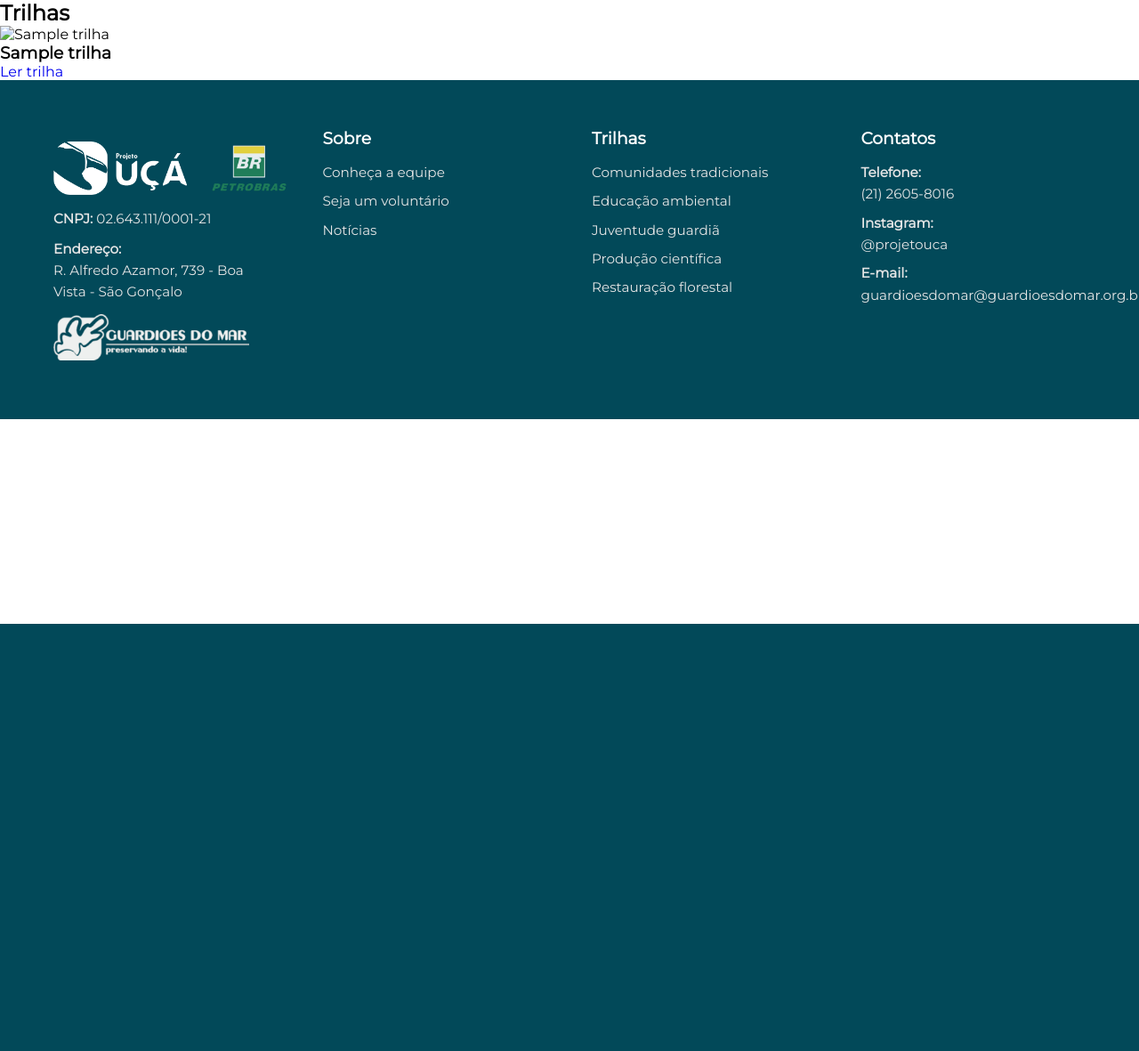
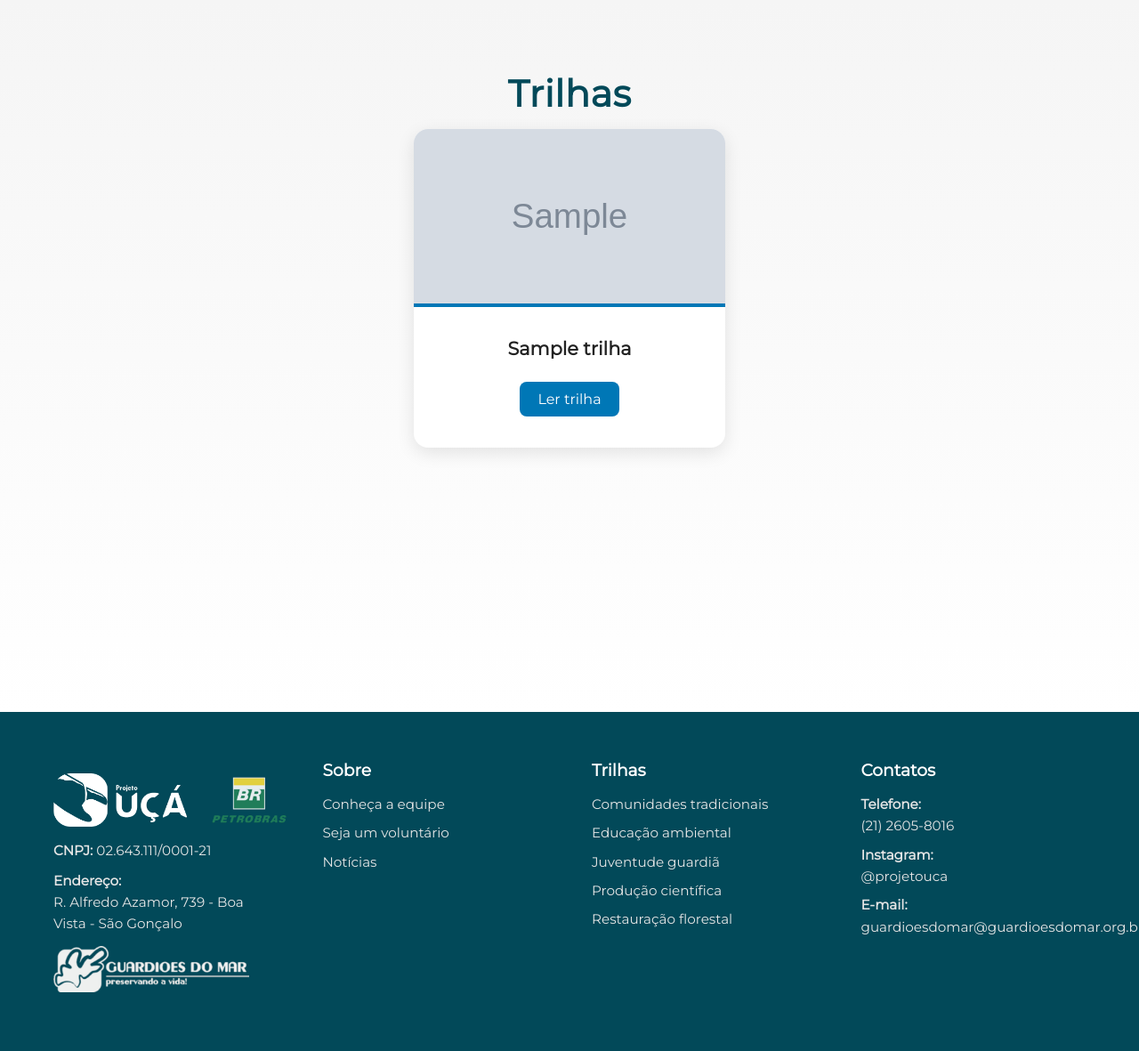
Before and after one commit to renankling/projetoONG, a Django app: page /trilhas/ in a window 1280 px wide. Shown: the part 99-1280 px from the top of the page at 89% size. Before the commit the page ends 800 px from the top, so only its background shows below. Run offline with Django 5.2, Linux system fonts and the light colour scheme; tables that the repository leaves empty hold one stand-in row (values such as "Sample post"); grey boxes marked "Sample" are stand-in pictures.

Commit message:
ligando o banco com as paginas

```diff
--- a/siteuca/static/css/trilha/trilha.css
+++ b/siteuca/static/css/trilha/trilha.css
@@ -1,104 +1,110 @@
-.trilhas-banner {
-  position: relative;
-  background: url("../../img/mangue-banner.jpg") center/cover no-repeat;
-  height: 60vh;
-  display: flex;
-  justify-content: center;
-  align-items: center;
-  color: #fff;
+.trilhas-section {
+  padding: 80px 5%;
+  background: linear-gradient(180deg, #f5f5f5 0%, #ffffff 100%);
   text-align: center;
+  min-height: 100vh;
+  animation: fadeIn 0.5s ease-in-out;
 }
 
-.trilhas-banner .overlay {
-  position: absolute;
-  inset: 0;
-  background: rgba(0, 0, 0, 0.5);
+.container-trilhas {
+  max-width: 1200px;
+  margin: 0 auto;
 }
 
-.trilhas-banner .banner-conteudo {
-  position: relative;
-  max-width: 800px;
-  padding: 20px;
+.titulo-trilhas {
+  font-size: 2.6rem;
+  color: #024959;
+  margin-bottom: 15px;
+  letter-spacing: 0.5px;
 }
 
-.trilhas-banner h1 {
-  font-size: 2.8em;
-  margin-bottom: 10px;
+/* GRID DE TRILHAS */
+.grid-trilhas {
+  display: grid;
+  grid-template-columns: repeat(auto-fit, minmax(280px, 1fr));
+  gap: 30px;
+  justify-items: center;
 }
 
-.trilhas-lista {
-  display: flex;
-  flex-wrap: wrap;
-  justify-content: center;
-  gap: 30px;
-  padding: 60px 20px;
+/* CARD DE CADA TRILHA */
+.card-trilha {
+  background: #fff;
+  border-radius: 16px;
+  box-shadow: 0 6px 20px rgba(0, 0, 0, 0.1);
+  overflow: hidden;
+  width: 100%;
+  max-width: 350px;
+  transition: all 0.3s ease;
+  text-align: center;
+  padding-bottom: 20px;
 }
 
-.trilha-card {
-  background: #fff;
-  border-radius: 20px;
-  overflow: hidden;
-  width: 320px;
-  box-shadow: 0 6px 16px rgba(0, 0, 0, 0.15);
-  transition: transform 0.3s ease, box-shadow 0.3s ease;
+.card-trilha:hover {
+  transform: translateY(-8px);
+  box-shadow: 0 10px 25px rgba(0, 0, 0, 0.15);
 }
 
-.trilha-card:hover {
-  transform: translateY(-8px);
-  box-shadow: 0 10px 22px rgba(0, 0, 0, 0.2);
+/* IMAGEM */
+.trilha-imagem img {
+  width: 100%;
+  height: 200px;
+  object-fit: cover;
+  border-bottom: 4px solid #0077b6;
 }
 
-.trilha-card img {
-  width: 100%;
-  height: 220px;
-  object-fit: cover;
+/* CONTEÚDO */
+.trilha-conteudo {
+  padding: 15px;
 }
 
-.trilha-info {
-  padding: 20px;
+.trilha-titulo {
+  font-size: 1.3rem;
+  margin: 15px 0;
+  color: #222;
+  font-weight: 600;
 }
 
-.trilha-info h2 {
-  font-size: 1.3em;
-  color: #1d4d4f;
-  margin-bottom: 10px;
+/* BOTÃO */
+.btn-trilha {
+  display: inline-block;
+  margin-top: 10px;
+  padding: 10px 20px;
+  background-color: #0077b6;
+  color: #fff;
+  text-decoration: none;
+  border-radius: 8px;
+  transition: background 0.3s, transform 0.2s;
+  font-weight: 500;
 }
 
-.trilha-info p {
-  color: #444;
-  font-size: 0.95em;
-  margin-bottom: 15px;
+.btn-trilha:hover {
+  background-color: #005f8f;
+  transform: scale(1.05);
 }
 
-.trilha-btn {
-  display: inline-block;
-  background: #1d4d4f;
-  color: white;
-  padding: 10px 20px;
-  border-radius: 30px;
-  text-decoration: none;
-  transition: background 0.3s ease;
+/* MENSAGEM DE NENHUMA TRILHA */
+.sem-trilhas {
+  font-size: 1.1rem;
+  color: #666;
 }
 
-.trilha-btn:hover {
-  background: #277a7c;
+/* ANIMAÇÃO */
+@keyframes fadeIn {
+  from { opacity: 0; transform: translateY(20px); }
+  to { opacity: 1; transform: translateY(0); }
 }
 
-/* Animações de revelação */
-.reveal {
-  opacity: 0;
-  transform: translateY(80px);
-  transition: all 0.9s ease-out;
-}
+/* RESPONSIVIDADE */
+@media (max-width: 600px) {
+  .trilhas-section {
+    padding: 60px 4%;
+  }
 
-.reveal.active {
-  opacity: 1;
-  transform: translateY(0);
-}
+  .trilha-imagem img {
+    height: 180px;
+  }
 
-@media (max-width: 768px) {
-  .trilhas-lista {
-    flex-direction: column;
-    align-items: center;
+  .trilha-titulo {
+    font-size: 1.1rem;
   }
 }
--- a/siteuca/static/js/scrollReveal.js
+++ b/siteuca/static/js/scrollReveal.js
@@ -1,22 +1,19 @@
 document.addEventListener("DOMContentLoaded", function () {
-  const cards = document.querySelectorAll(".noticia-card");
+  const reveals = document.querySelectorAll(".reveal, .reveal-right, .reveal-left");
 
-  function revealCards() {
+  function revealOnScroll() {
     const windowHeight = window.innerHeight;
     const revealPoint = 100;
 
-    cards.forEach((card, index) => {
-      const cardTop = card.getBoundingClientRect().top;
+    reveals.forEach((el) => {
+      const elementTop = el.getBoundingClientRect().top;
 
-      if (cardTop < windowHeight - revealPoint && !card.classList.contains("active")) {
-
-        setTimeout(() => {
-          card.classList.add("active");
-        }, index * 200);
+      if (elementTop < windowHeight - revealPoint) {
+        el.classList.add("active");
       }
     });
   }
 
-  window.addEventListener("scroll", revealCards);
-  revealCards();
+  window.addEventListener("scroll", revealOnScroll);
+  revealOnScroll();
 });
--- a/siteuca/templates/base.html
+++ b/siteuca/templates/base.html
@@ -11,14 +11,12 @@
   <link rel="stylesheet" href="{% static 'css/base/header.css' %}">
   <link rel="stylesheet" href="{% static 'css/base/footer.css' %}">
   <link rel="icon" type="image/x-icon" href="{% static 'img/Logo icon.png' %}">
+  {% block head %}{% endblock %}
 
   <link rel="preconnect" href="https://fonts.googleapis.com">
   <link rel="preconnect" href="https://fonts.gstatic.com" crossorigin>
   <link href="https://fonts.googleapis.com/css2?family=Montserrat:ital,wght@0,100..900;1,100..900&display=swap" rel="stylesheet">
   <script src="{% static 'js/scrollReveal.js' %}"></script>
-
-
-  {% block head %}{% endblock %}
 </head>
 
 <body>
--- a/siteuca/templates/public/trilhas.html
+++ b/siteuca/templates/public/trilhas.html
@@ -1,24 +1,36 @@
 {% extends "base.html" %}
+{% load static %}
 {% block title %}Trilhas{% endblock %}
 
+{% block head %}
+<link rel="stylesheet" href="{% static 'css/trilha/trilha.css' %}">
+{% endblock %}
+
 {% block content %}
-<section class="trilhas">
-  <h1>Trilhas</h1>
+<section class="trilhas-section">
+  <div class="container-trilhas">
+    <h1 class="titulo-trilhas">Trilhas</h1>
 
-  <div class="grid">
+    <div class="grid-trilhas">
       {% for trilha in trilhas %}
-      <article class="card-noticia">
+        <article class="card-trilha">
           {% if trilha.imagem %}
-          <img src="{{ trilhas.imagem.url }}" alt="{{ trilha.titulo }}">
+            <div class="trilha-imagem">
+              <img src="{{ trilha.imagem.url }}" alt="{{ trilha.titulo }}">
+            </div>
           {% endif %}
-        <h3>{{ trilha.titulo }}</h3>
+
+          <div class="trilha-conteudo">
+            <h3 class="trilha-titulo">{{ trilha.titulo }}</h3>
             {% if trilha.link_externo %}
-          <a href="{{ trilha.link_externo }}" target="_blank" class="btn-link">Ler trilha</a>
+              <a href="{{ trilha.link_externo }}" target="_blank" class="btn-trilha">Ler trilha</a>
             {% endif %}
+          </div>
         </article>
       {% empty %}
-      <p>Nenhuma trilha cadastrada.</p>
+        <p class="sem-trilhas">Nenhuma trilha cadastrada.</p>
       {% endfor %}
+    </div>
   </div>
 </section>
 {% endblock %}
--- a/siteuca/views.py
+++ b/siteuca/views.py
@@ -10,8 +10,13 @@
 
 def home(request):
     projeto = Projeto.objects.first()
-    noticias = Noticia.objects.select_related("projeto").all()[:6]
-    return render(request, "public/home.html", {"projeto": projeto, "noticias": noticias})
+    trilhas = Trilha.objects.order_by('-data_publicacao')[:3]
+    noticias = Noticia.objects.order_by('-data_publicacao')[:3]
+    return render(request, "public/home.html", {
+        "projeto": projeto,
+        "noticias": noticias,
+        "trilhas": trilhas,
+        })
 
 class NoticiaListView(ListView):
     model = Noticia
--- a/uca/settings.py
+++ b/uca/settings.py
@@ -1,3 +1,4 @@
+import os
 from pathlib import Path
 
 # Build paths inside the project like this: BASE_DIR / 'subdir'.
@@ -106,14 +107,12 @@
 # Static files (CSS, JavaScript, Images)
 # https://docs.djangoproject.com/en/5.2/howto/static-files/
 
-STATIC_URL = 'static/'
-
 # Default primary key field type
 # https://docs.djangoproject.com/en/5.2/ref/settings/#default-auto-field
 
 DEFAULT_AUTO_FIELD = 'django.db.models.BigAutoField'
 MEDIA_URL = "/media/"
-MEDIA_ROOT = BASE_DIR / "media"
+MEDIA_ROOT = os.path.join(BASE_DIR, 'media')
 
 
 
```
Also changed, not shown: siteuca/static/css/js/scrollReveal.js (deleted, +0 -19 lines), siteuca/templates/public/home.html (+22 -36 lines), media/integrantes/image_6.png (deleted). Lines whose indentation alone changed are shown as unchanged.
